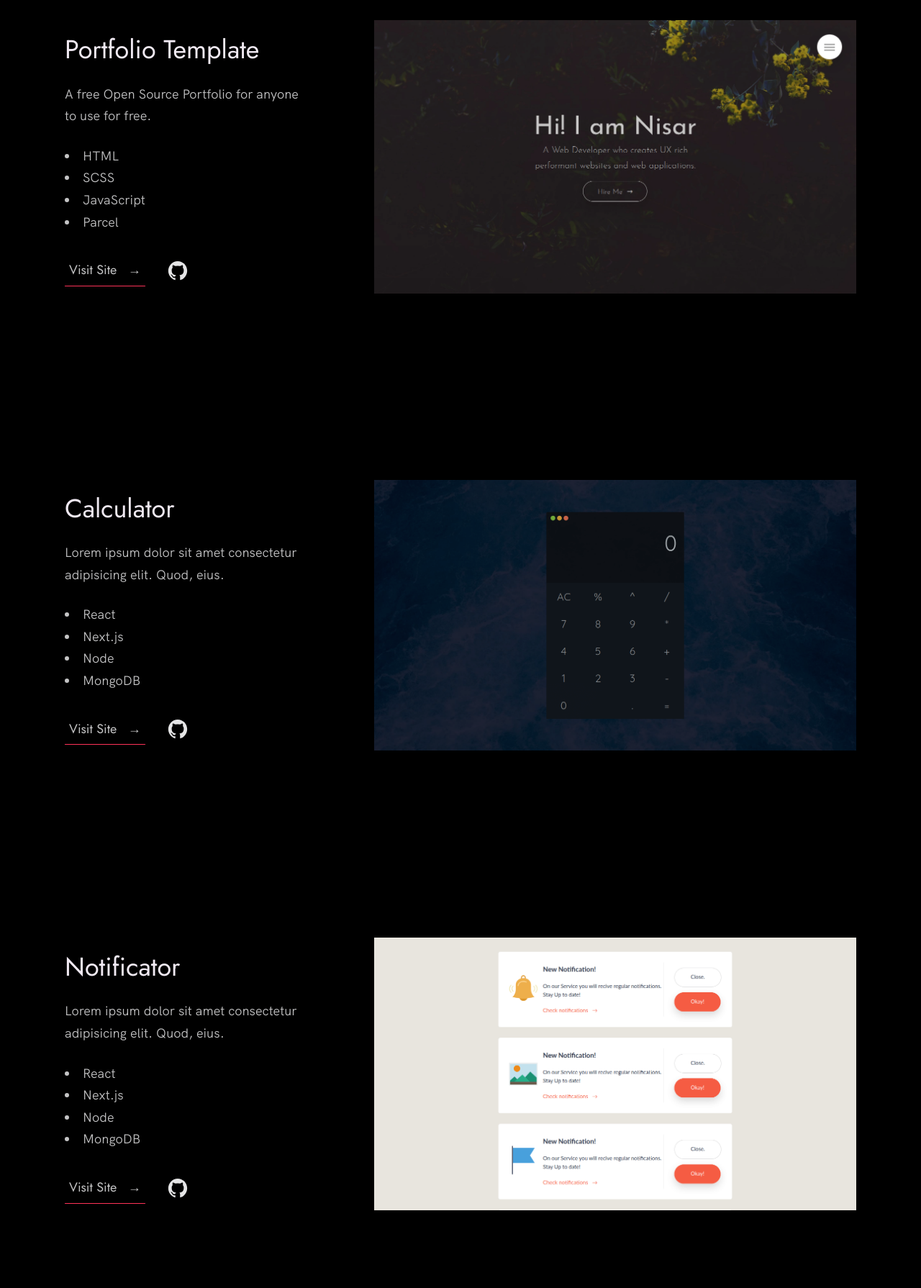
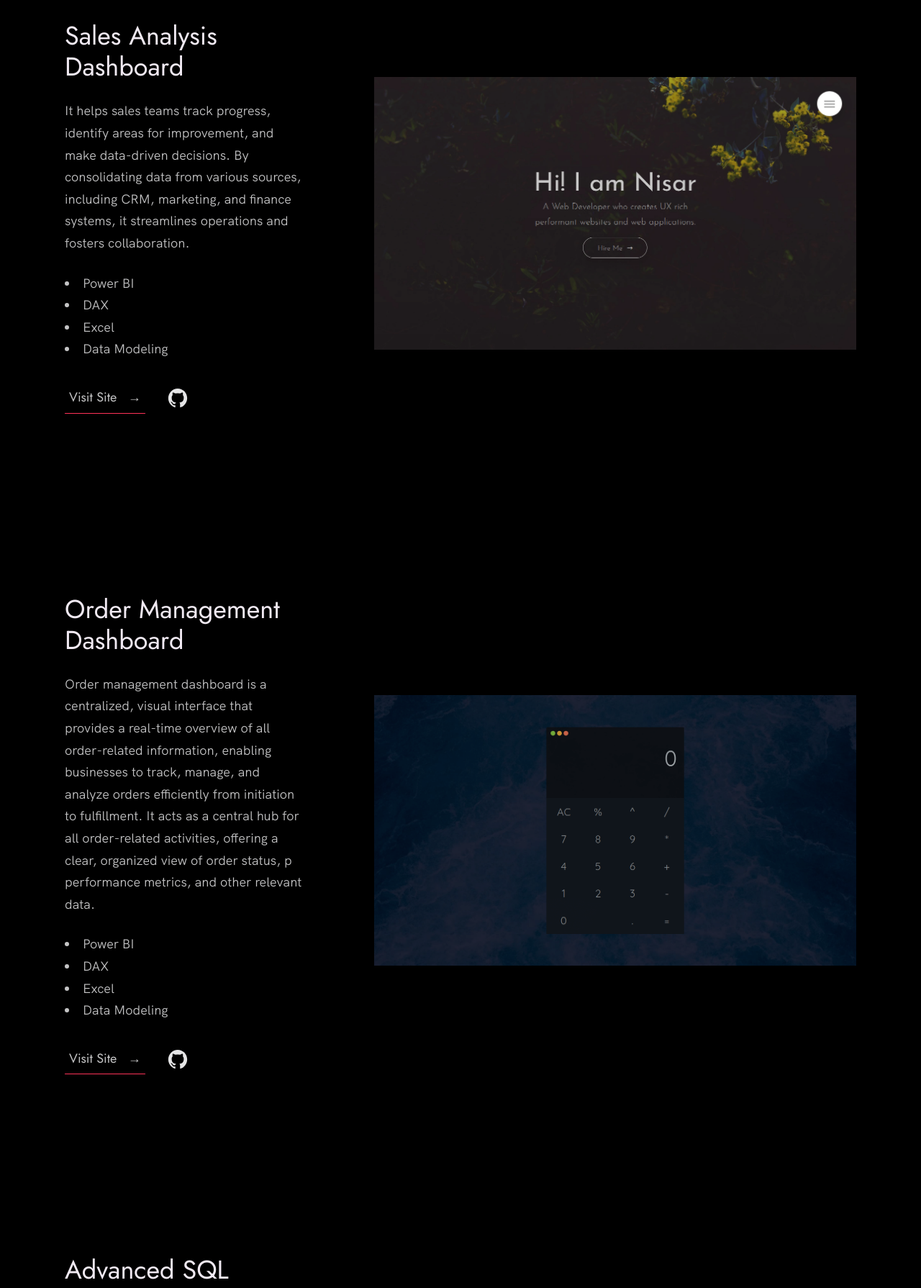
Before and after one commit to Diganta13/Portfolio, a plain HTML site: page index.html in a window 1280 px wide. Shown: the part 1040-2830 px from the top of the page at 72% size. Drawn offline with Linux system fonts and the light colour scheme.

Commit message:
Update index.html

```diff
--- a/index.html
+++ b/index.html
@@ -78,22 +78,24 @@
 
           <div class="work__box">
             <div class="work__text">
-              <h3>Portfolio Template</h3>
+              <h3>Sales Analysis Dashboard</h3>
               <p>
-                A free Open Source Portfolio for anyone to use for free.
+                It helps sales teams track progress, identify areas for improvement, and make data-driven decisions.
+                By consolidating data from various sources, including CRM, marketing, and finance systems,
+                it streamlines operations and fosters collaboration.
               </p>
               <ul class="work__list">
-                <li>HTML</li>
-                <li>SCSS</li>
-                <li>JavaScript</li>
-                <li>Parcel</li>
+                <li>Power BI</li>
+                <li>DAX</li>
+                <li>Excel</li>
+                <li>Data Modeling</li>
               </ul>
 
               <div class="work__links">
-                <a href="https://hoffstech.com" target="_blank" class="link__text">
+                <a href="https://github.com/Diganta13/Sales-Analysis-Dashboard" target="_blank" class="link__text">
                   Visit Site <span>&rarr;</span>
                 </a>
-                <a href="https://github.com/sbenhoff/portfolio" title="View Source Code" target="_blank">
+                <a href="https://github.com/Diganta13/Sales-Analysis-Dashboard" title="View Source Code" target="_blank">
                   <img src="./images/github.svg" class="work__code" alt="GitHub">
                 </a>
               </div>
@@ -105,20 +107,22 @@
 
           <div class="work__box">
             <div class="work__text">
-              <h3>Calculator</h3>
+              <h3>Order Management Dashboard</h3>
               <p>
-                Lorem ipsum dolor sit amet consectetur adipisicing elit. Quod,
-                eius.
+                Order management dashboard is a centralized, visual interface that provides a real-time overview of all order-related
+                 information, enabling businesses to track, manage, and analyze orders efficiently from initiation to fulfillment.
+                 It acts as a central hub for all order-related activities, offering a clear, organized view of order status, p
+                 performance metrics, and other relevant data.
               </p>
               <ul class="work__list">
-                <li>React</li>
-                <li>Next.js</li>
-                <li>Node</li>
-                <li>MongoDB</li>
+                <li>Power BI</li>
+                <li>DAX</li>
+                <li>Excel</li>
+                <li>Data Modeling</li>
               </ul>
 
               <div class="work__links">
-                <a href="#" class="link__text">
+                <a href="https://github.com/Diganta13/Order-Management-Dashboard" class="link__text">
                   Visit Site <span>&rarr;</span>
                 </a>
                 <a href="#">
@@ -133,20 +137,21 @@
 
           <div class="work__box">
             <div class="work__text">
-              <h3>Notificator</h3>
+              <h3>Advanced SQL</h3>
               <p>
-                Lorem ipsum dolor sit amet consectetur adipisicing elit. Quod,
-                eius.
+                Advanced SQL refers to a set of sophisticated techniques and concepts that extend beyond the fundamental
+                operations of Structured Query Language (SQL). While basic SQL focuses on common tasks like data retrieval,
+                filtering, sorting, and simple joins, advanced SQL empowers users to handle complex data manipulation, analysis,
+                and optimization within relational databases.
               </p>
               <ul class="work__list">
-                <li>React</li>
-                <li>Next.js</li>
-                <li>Node</li>
-                <li>MongoDB</li>
+                <li>SQL</li>
+                <li>SQL Server</li>
+                <li>Oracle</li>
               </ul>
 
               <div class="work__links">
-                <a href="#" class="link__text">
+                <a href="https://github.com/Diganta13/Advance-SQL" class="link__text">
                   Visit Site <span>&rarr;</span>
                 </a>
                 <a href="#">
@@ -164,20 +169,20 @@
 
     <!-- ***** Clients ***** -->
 
-    <section class="client" id="clients">
+    <!-- <section class="client" id="clients">
       <div class="row">
         <h2>Clients</h2>
         <div class="client__logos">
-          <!-- Add logos of the clients or companies you'have worked with. -->
-          <img src="./images/ronjones.png" class="client__logo" alt="Company 2" />
-          <img src="./images/goldengrid.png" class="client__logo" alt="Company 3" />
-          <img src="./images/bullseye.png" class="client__logo" alt="Company 1" />
-          <img src="./images/mighty-furnitures.png" class="client__logo" alt="Company 1" />
-          <img src="./images/fastlane.png" class="client__logo" alt="Company 3" />
-          <img src="./images/chippy.png" class="client__logo" alt="Company 1" />
-        </div>
-      </div>
-    </section>
+          Add logos of the clients or companies you'have worked with. -->
+          <!-- <img src="./images/ronjones.png" class="client__logo" alt="Company 2" /> -->
+          <!-- <img src="./images/goldengrid.png" class="client__logo" alt="Company 3" /> -->
+          <!-- <img src="./images/bullseye.png" class="client__logo" alt="Company 1" /> -->
+          <!-- <img src="./images/mighty-furnitures.png" class="client__logo" alt="Company 1" /> -->
+          <!-- <img src="./images/fastlane.png" class="client__logo" alt="Company 3" /> -->
+          <!-- <img src="./images/chippy.png" class="client__logo" alt="Company 1" /> -->
+        <!-- </div> -->
+      <!-- </div> -->
+    <!-- </section> -->
 
     <!-- ***** About ***** -->
 
@@ -188,10 +193,9 @@
           <div class="about__text">
             <!-- Replace the below paragraph with info about yourself -->
             <p>
-              Lorem ipsum dolor sit amet, consectetur adipisicing elit. Eos id
-              nostrum illo harum blanditiis, tenetur eum suscipit cupiditate
-              in vel, ex quam quidem quos mollitia labore aut sunt eius
-              ratione molestiae fuga veniam facere similique voluptate.
+              Experince in building data driven applications, overcoming complex architectural and scalability issues
+              in diverse industries. Proficient in Business Intelligence, data warehouse designing, ETL Pipeline,
+              predictive modeling, data processing, MS Power BI and scripting languages like Python, R, SQL.
             </p>
             <!-- Provide a link to your resume -->
             <a href="#" class="btn">My Resume</a>
@@ -213,15 +217,11 @@
       <h2>Get in Touch</h2>
       <div class="contact__info">
         <p>
-          Are you looking for a fast-performing and user-friendly website to
-          represent your product or business? or looking for any kind of
-          consultation? or want to ask questions? or have some advice for me
-          or just want to say "Hi 👋" in any case feel free to Let me know. I
-          will do my best to respond back. 😊 The quickest way to reach out to
+          In any case feel free to Let me know. I will do my best to respond back. 😊 The quickest way to reach out to
           me is via an email.
         </p>
         <!-- Replace the email with yours -->
-        <a href="mailto:you@example.com" class="btn">you@example.com</a>
+        <a href="mailto:you@example.com" class="btn">digantadas132@gmail.com</a>
       </div>
     </div>
   </section>
```
